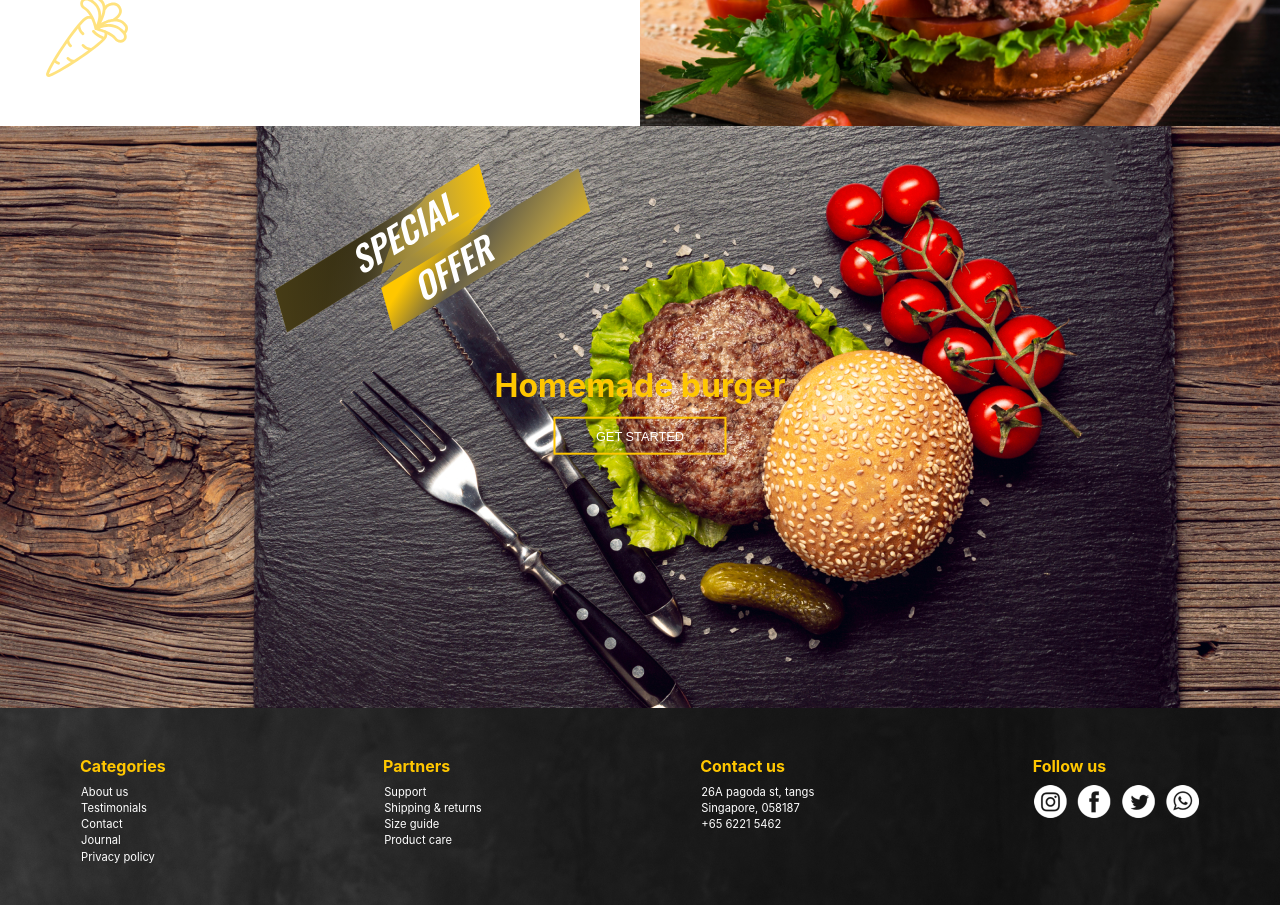
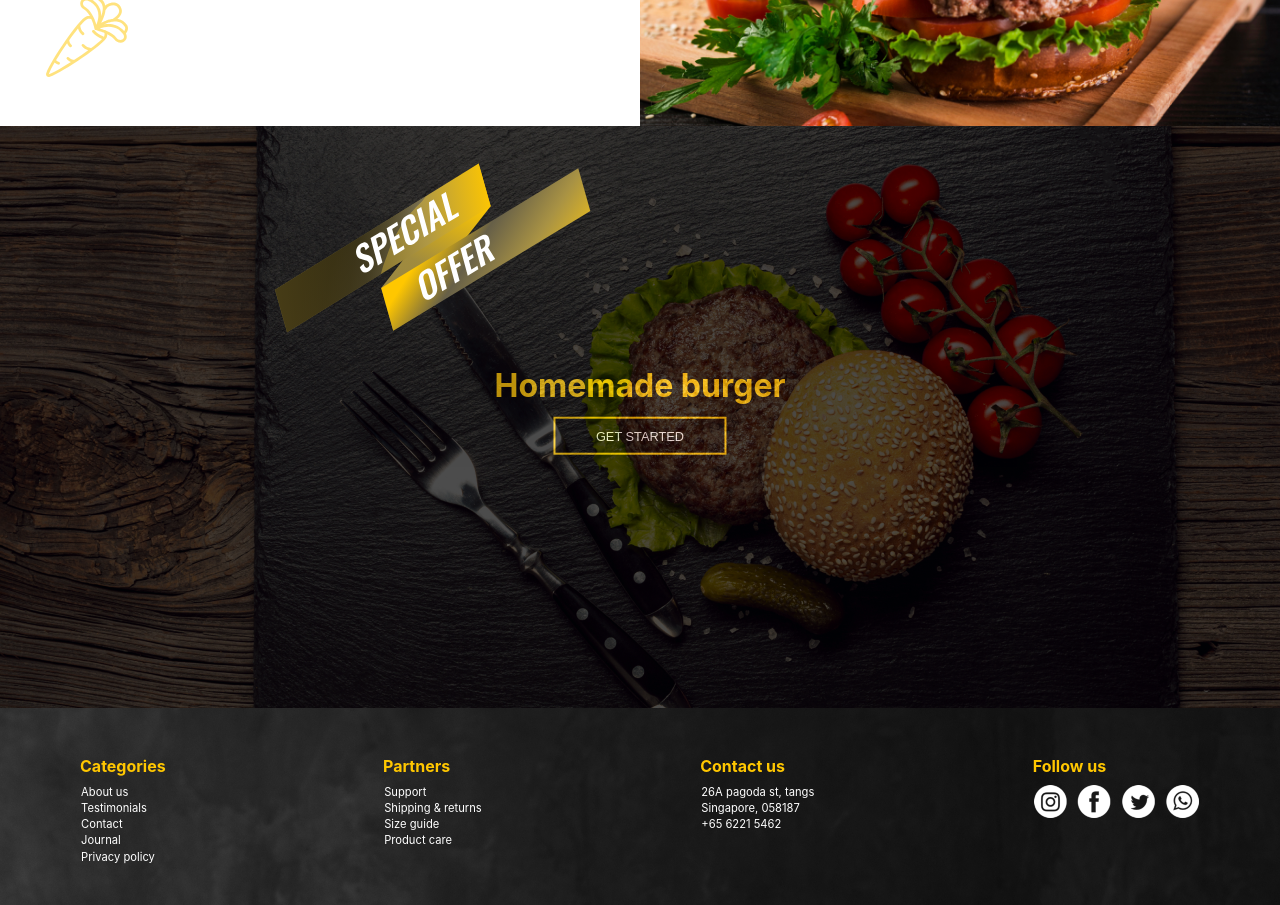
Before and after one commit to rshev/react-recipes-book-london-pt-fe-030320, a React (Create React App) app: page / in a window 1280 px wide. Shown: the part 1820-2725 px from the top of the page. Built offline with nearby package versions, Linux system fonts and the light colour scheme.

Commit message:
special offer opacity

```diff
--- a/src/components/featuredItem/FeaturedItem.js
+++ b/src/components/featuredItem/FeaturedItem.js
@@ -3,7 +3,6 @@ import "./FeaturedItem.scss";
 
 const FeaturedItem = (props) => {
   return (
-    <div>
     <div className="featured_item">
       <div className="item_text">
         {props.children}
@@ -12,7 +11,6 @@ const FeaturedItem = (props) => {
       </div>
       <img className="food" src={props.image} alt="hero" />
     </div>
-    </div>
   );
 };
 
--- a/src/components/specialOffer/SpecialOffer.js
+++ b/src/components/specialOffer/SpecialOffer.js
@@ -4,9 +4,11 @@ import "./SpecialOffer.scss";
 const SpecialOffer = () => {
   return (
     <section className="special_offer">
-      <div className="offer_text_btn">
-        <h3>Homemade burger</h3>
-        <button className="offer_button">Get started</button>
+      <div className="wrapper">
+        <div className="offer_text_btn">
+          <h3>Homemade burger</h3>
+          <button className="offer_button">Get started</button>
+        </div>
       </div>
       <img src="./offer.svg" alt="" />
     </section>
--- a/src/components/specialOffer/SpecialOffer.scss
+++ b/src/components/specialOffer/SpecialOffer.scss
@@ -11,12 +11,19 @@
     left: 20%;
   }
 
+  .wrapper {
+    width: 100%;
+    height: 100%;
+    background-color: black;
+    opacity: 0.7;
+
     .offer_text_btn {
       position: absolute;
       left: 50%;
       top: 50%;
       transform: translate(-50%, -50%);
       text-align: center;
+    }
 
     .offer_button {
       @include button;
```
Lines whose indentation alone changed are shown as unchanged.
